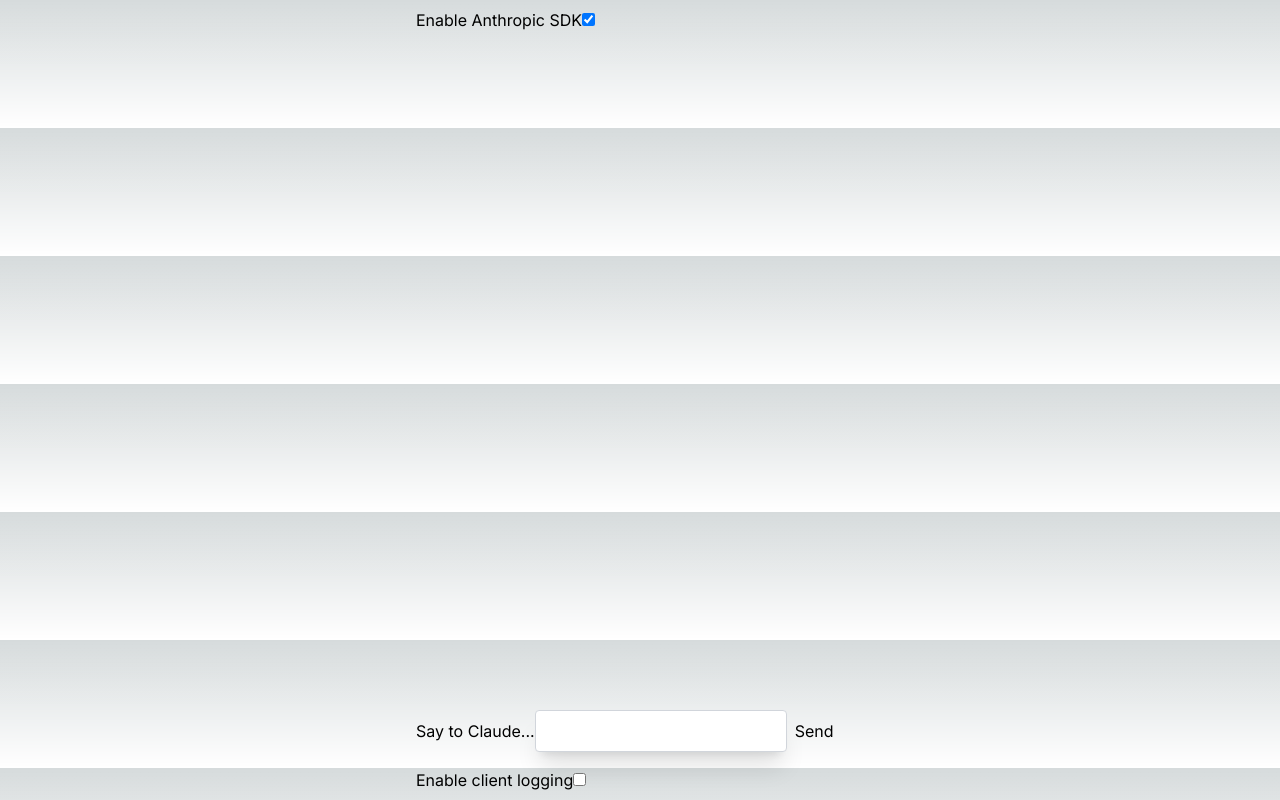
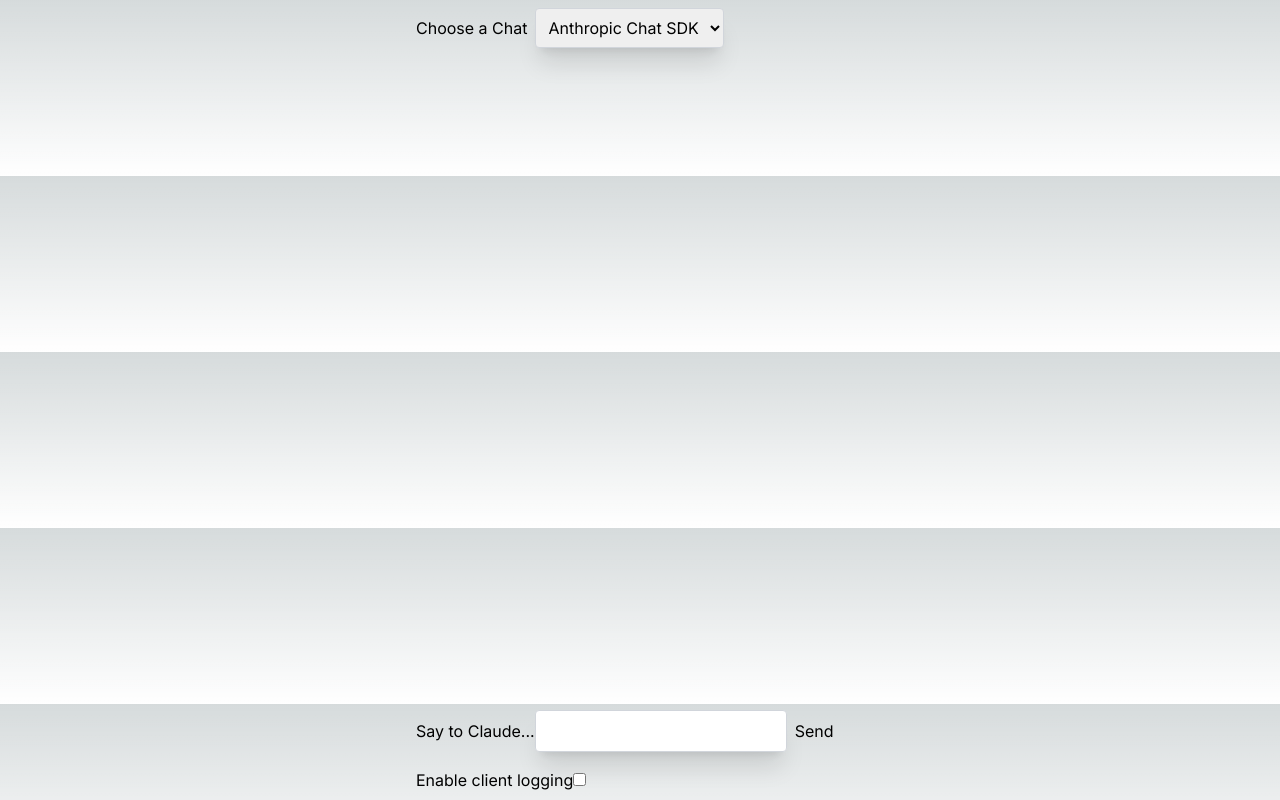
Before and after one commit to peterdresslar/vercel-ai-sdk-examples, a Next.js app: page / in a window 1280 px wide. Built offline with nearby package versions, Linux system fonts and the light colour scheme.

Commit message:
Rewired to dropdown

```diff
--- a/app/api/completion/openai/route.ts
+++ b/app/api/completion/openai/route.ts
@@ -26,7 +26,7 @@
     }
 
     // Convert the response into a friendly text-stream, keeping in mind the type that openai completions returns
-    const stream = OpenAIStream(completion as any); //presuming we are safe with completions
+    const stream = OpenAIStream(completion as any); //presuming we are safe with completions API
 
     // Respond with the stream
     return new StreamingTextResponse(stream);
--- /dev/null
+++ b/app/chats-n-more/ChatOptions.ts
@@ -0,0 +1,28 @@
+// This file names, labels, and provides filenames for the chats-n-more components in this directory.
+
+export interface ChatOption {
+  name: string;
+  label: string;
+  component: string;
+}
+
+export const ChatOptions: ChatOption[] = [
+  //anthropic-chat-sdk
+  {
+    name: 'anthropic-chat-sdk',
+    label: 'Anthropic Chat SDK',
+    component: 'anthropic-chat-sdk.tsx',
+  },
+  //anthropic-chat
+  {
+    name: 'anthropic-chat',
+    label: 'Anthropic Chat',
+    component: 'anthropic-chat.tsx',
+  },
+  //completion
+  {
+    name: 'completion',
+    label: 'OpenAI Completion',
+    component: 'completion.tsx',
+  },
+];
--- /dev/null
+++ b/app/chats-n-more/completion.tsx
@@ -0,0 +1,38 @@
+'use client';
+
+import { useCompletion } from 'ai/react';
+
+export default function Completion() {
+  const {
+    completion,
+    input,
+    stop,
+    isLoading,
+    handleInputChange,
+    handleSubmit,
+  } = useCompletion({
+    api: '/api/completion',
+  });
+
+  return (
+    <div>
+      <form onSubmit={handleSubmit}>
+        <label>
+          Say something...
+          <input
+            className="fixed w-full max-w-md bottom-0 border border-gray-300 rounded mb-8 shadow-xl p-2"
+            value={input}
+            onChange={handleInputChange}
+          />
+        </label>
+        <output>Completion result: {completion}</output>
+        <button type="button" onClick={stop}>
+          Stop
+        </button>
+        <button disabled={isLoading} type="submit">
+          Send
+        </button>
+      </form>
+    </div>
+  );
+}
--- a/app/page.tsx
+++ b/app/page.tsx
@@ -1,28 +1,51 @@
 'use client';
 
 import { useEffect, useState } from 'react';
-import ChatSdk from './chat-sdk';
-import Chat from './chat';
+import { ChatOption, ChatOptions } from './chats-n-more/ChatOptions';
 
 export default function App() {
-  const [enableSDK, setEnableSDK] = useState(true);
+  const [chatChoice, setChatChoice] = useState(ChatOptions[0]);
+  const [DynamicComponent, setDynamicComponent] =
+    useState<React.ComponentType | null>(null);
+
   useEffect(() => {
-    console.log(enableSDK ? 'SDK enabled' : 'SDK disabled');
-  }, [enableSDK]);
+    console.log(chatChoice);
+
+    import(`./chats-n-more/${chatChoice.component}`)
+      .then(module => {
+        setDynamicComponent(() => module.default);
+      })
+      .catch(err => {
+        console.error(err);
+      });
+  }, [chatChoice]);
+
+  const handleChange = (chatOption: ChatOption) => {
+    setChatChoice(chatOption);
+  };
 
   return (
     <div className="mx-auto w-full max-w-md pb-24 flex flex-col stretch">
       <div className="mt-2">
-        <label>
-          Enable Anthropic SDK
-          <input
-            type="checkbox"
-            checked={enableSDK}
-            onChange={() => setEnableSDK(!enableSDK)}
-          />
-        </label>
-        {/* swapping in the component that is hooked to the route in question, since this is the most reactful way */}
-        {enableSDK ? <ChatSdk /> : <Chat />}
+        <label>Choose a Chat</label>
+        <select
+          className="border border-gray-300 rounded mb-8 ml-2 shadow-xl p-2"
+          value={chatChoice.name}
+          onChange={e =>
+            handleChange(
+              ChatOptions.find(c => c.name === e.target.value) as ChatOption,
+            )
+          }
+        >
+          {ChatOptions.map((option, index) => (
+            <option key={index} value={option.name}>
+              {option.label}
+            </option>
+          ))}
+        </select>
+        <div id="chatComponentDiv">
+          {DynamicComponent ? <DynamicComponent /> : 'Loading...'}
+        </div>
       </div>
     </div>
   );
```
Also changed, not shown: app/chats-n-more/anthropic-chat-sdk.tsx (renamed from app/chat-sdk.tsx), app/chats-n-more/anthropic-chat.tsx (renamed from app/chat.tsx).
